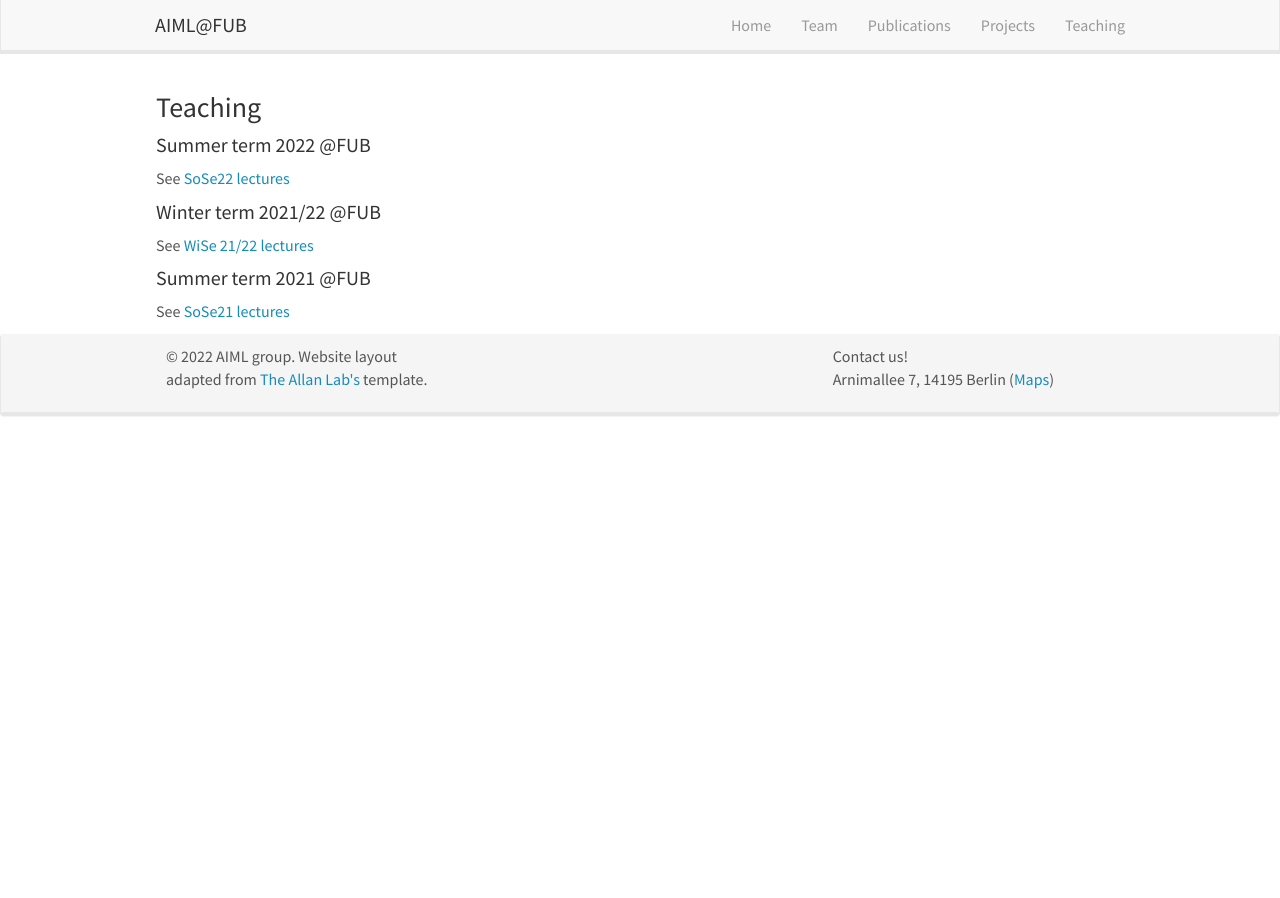
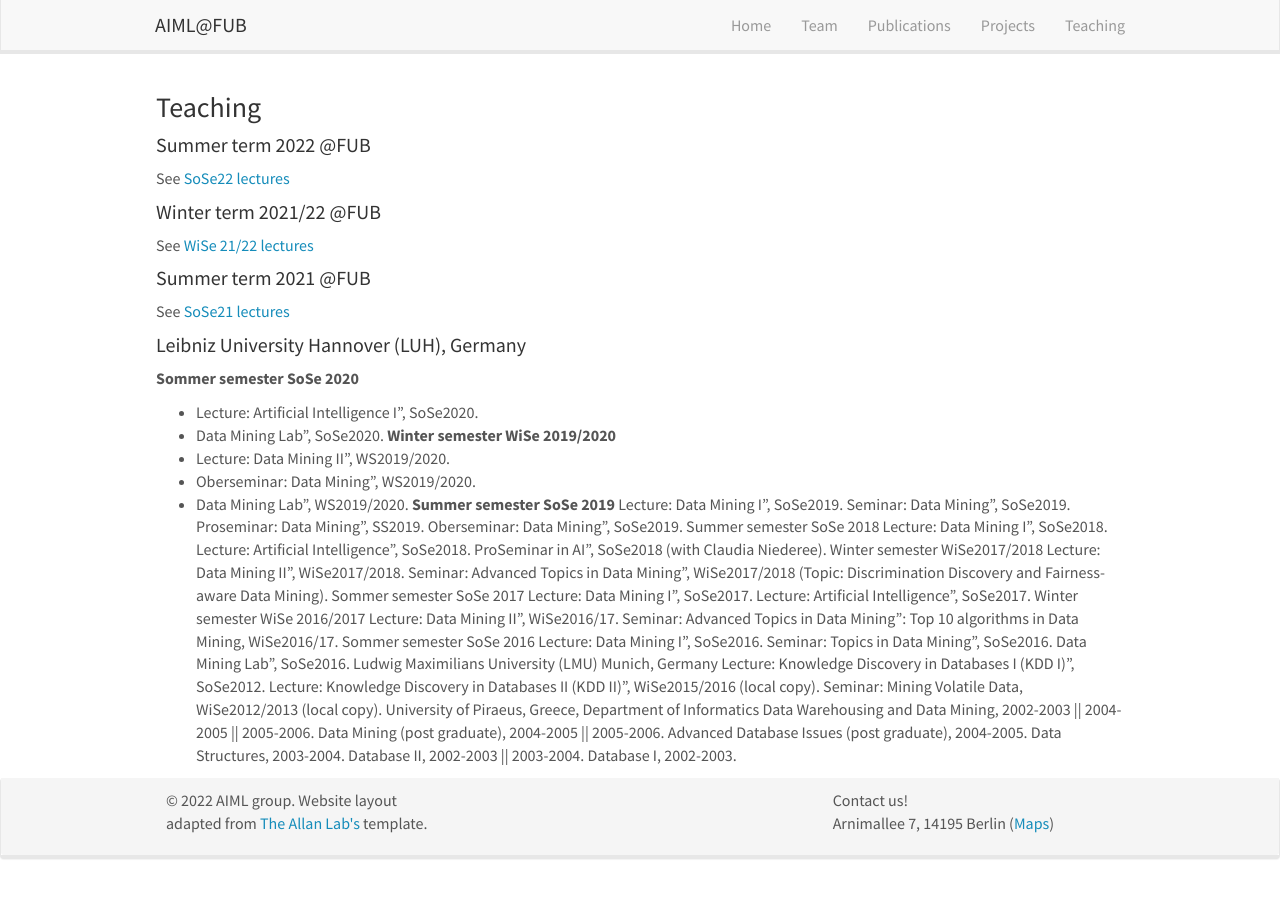
Before and after one commit to AIML-research/AIML-research.github.io, a Jekyll site: the page built from _pages/teaching.md, in a window 1280 px wide. Built offline with Jekyll 4.4.1, drawn with Linux system fonts in a browser that asks for light colours; nearby versions of some CDN libraries.

Commit message:
Update teaching.md

```diff
--- a/_pages/teaching.md
+++ b/_pages/teaching.md
@@ -15,3 +15,45 @@ See <a href="https://www.mi.fu-berlin.de/en/inf/groups/ag-KIML/Teaching/WS-21_22
 
 #### Summer term 2021 @FUB
 See <a href="https://www.mi.fu-berlin.de/en/inf/groups/ag-KIML/Teaching/SS21/index.html" target="new">SoSe21 lectures</a>
+
+#### Leibniz University Hannover (LUH), Germany
+<b> Sommer semester SoSe 2020 </b>
+- Lecture: Artificial Intelligence I", SoSe2020.
+- Data Mining Lab", SoSe2020.
+<b> Winter semester WiSe 2019/2020 </b>
+- Lecture: Data Mining II", WS2019/2020.
+- Oberseminar: Data Mining", WS2019/2020.
+- Data Mining Lab", WS2019/2020.
+<b> Summer semester SoSe 2019 </b>
+Lecture: Data Mining I", SoSe2019.
+Seminar: Data Mining", SoSe2019.
+Proseminar: Data Mining", SS2019.
+Oberseminar: Data Mining", SoSe2019.
+Summer semester SoSe 2018
+Lecture: Data Mining I", SoSe2018.
+Lecture: Artificial Intelligence", SoSe2018.
+ProSeminar in AI", SoSe2018 (with Claudia Niederee).
+Winter semester WiSe2017/2018
+Lecture: Data Mining II", WiSe2017/2018.
+Seminar: Advanced Topics in Data Mining", WiSe2017/2018 (Topic: Discrimination Discovery and Fairness-aware Data Mining).
+Sommer semester SoSe 2017
+Lecture: Data Mining I", SoSe2017.
+Lecture: Artificial Intelligence", SoSe2017.
+Winter semester WiSe 2016/2017
+Lecture: Data Mining II", WiSe2016/17.
+Seminar: Advanced Topics in Data Mining": Top 10 algorithms in Data Mining, WiSe2016/17.
+Sommer semester SoSe 2016
+Lecture: Data Mining I", SoSe2016.
+Seminar: Topics in Data Mining", SoSe2016.
+Data Mining Lab", SoSe2016.
+Ludwig Maximilians University (LMU) Munich, Germany
+Lecture: Knowledge Discovery in Databases I (KDD I)", SoSe2012.
+Lecture: Knowledge Discovery in Databases II (KDD II)", WiSe2015/2016 (local copy).
+Seminar: Mining Volatile Data, WiSe2012/2013 (local copy).
+University of Piraeus, Greece, Department of Informatics
+Data Warehousing and Data Mining, 2002-2003 || 2004-2005 || 2005-2006.
+Data Mining (post graduate), 2004-2005 || 2005-2006.
+Advanced Database Issues (post graduate), 2004-2005.
+Data Structures, 2003-2004.
+Database II, 2002-2003 || 2003-2004.
+Database I, 2002-2003.
```
